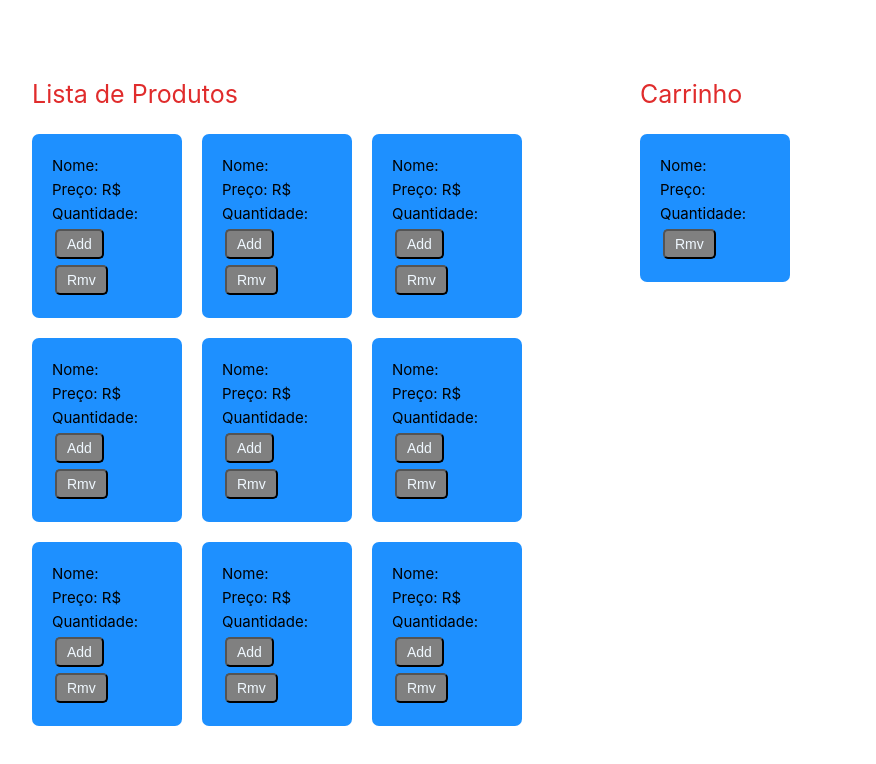
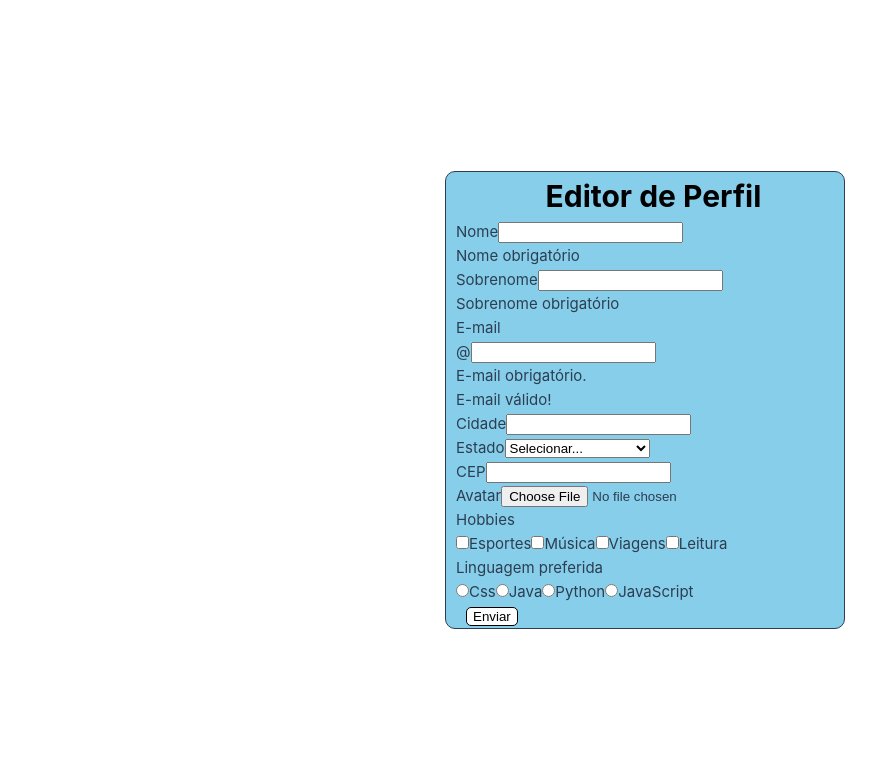
Before and after one commit to LeandroVish/formulario-vue, a Vue app: page / in a window 1280 px wide. Shown: the top 764 px of the page, without its empty margins (25-901 px from the left). Built offline with nearby package versions, Linux system fonts and the light colour scheme.

Commit message:
Formulario

```diff
--- a/src/App.vue
+++ b/src/App.vue
@@ -1,175 +1,253 @@
 <script setup>
 import { ref } from 'vue'
 
-const produtos = ref([
-{
-  id: 1,
-  nome: 'Camiseta',
-  preco: 49.90
-},
-{
-  id: 2,
-  nome: 'Calça',
-  preco: 99.90
-},
-{
-  id: 3,
-  nome: 'Meia',
-  preco: 9.90
-},
-{
-  id: 4,
-  nome: 'Sapato',
-  preco: 199.90
-},
-{
-  id: 5,
-  nome: 'Boné',
-  preco: 29.90
-},
-{
-  id: 6,
-  nome: 'Óculos',
-  preco: 99.90
-},
-{
-  id: 7,
-  nome: 'Relógio',
-  preco: 299.90
-},
-{
-  id: 8,
-  nome: 'Bermuda',
-  preco: 79.90
-},
-{
-  id: 9,
-  nome: 'Cueca',
-  preco: 19.90
-}
-])
-
-const carrinho = ref({
-  items: [
-{
-  id: 1,
-  nome: 'Camiseta',
-  preco: 49.90,
-  quantidade: 1,
-  valorTotal: 49.90
-},
-{
-  id: 2,
-  nome: 'Calça',
-  preco: 99.90,
-  quantidade: 2,
-  valorTotal: 199.80
-},
-{
-  id: 3,
-  nome: 'Meia',
-  preco: 9.90,
-  quantidade: 4,
-  valorTotal: 39.60
-}
-]
+const user = ref({
+  name: '',
+  surname: '',
+  email: '',
+  city: '',
+  state: '',
+  zip: '',
+  avatar: '',
+  hobbies: [],
+  preferredLanguage: ''
 })
 
-function remover(index) {
-  carrinho.value.splice(index, 1);
-}
-function adicionar(index) {
-  if(produtos.value[index].quantidade > 0){
+const states = [
+  { uf: 'AC', name: 'Acre' },
+  { uf: 'AL', name: 'Alagoas' },
+  { uf: 'AP', name: 'Amapá' },
+  { uf: 'AM', name: 'Amazonas' },
+  { uf: 'BA', name: 'Bahia' },
+  { uf: 'CE', name: 'Ceará' },
+  { uf: 'DF', name: 'Distrito Federal' },
+  { uf: 'ES', name: 'Espírito Santo' },
+  { uf: 'GO', name: 'Goiás' },
+  { uf: 'MA', name: 'Maranhão' },
+  { uf: 'MT', name: 'Mato Grosso' },
+  { uf: 'MS', name: 'Mato Grosso do Sul' },
+  { uf: 'MG', name: 'Minas Gerais' },
+  { uf: 'PA', name: 'Pará' },
+  { uf: 'PB', name: 'Paraíba' },
+  { uf: 'PR', name: 'Paraná' },
+  { uf: 'PE', name: 'Pernambuco' },
+  { uf: 'PI', name: 'Piauí' },
+  { uf: 'RJ', name: 'Rio de Janeiro' },
+  { uf: 'RN', name: 'Rio Grande do Norte' },
+  { uf: 'RS', name: 'Rio Grande do Sul' },
+  { uf: 'RO', name: 'Rondônia' },
+  { uf: 'RR', name: 'Roraima' },
+  { uf: 'SC', name: 'Santa Catarina' },
+  { uf: 'SP', name: 'São Paulo' },
+  { uf: 'SE', name: 'Sergipe' },
+  { uf: 'TO', name: 'Tocantins' }
+]
 
-    novoItem.value.id = produtos.value[index].id;
-    novoItem.value.nome = produtos.value[index].nome;
-    novoItem.value.preco = produtos.value[index].preco;
-    novoItem.value.quantidade = produtos.value[index].quantidade;
-  } else {
-    alert("Escolha uma quantidade do produto que você dejesa")
+const mostrarPerfil = ref(false)
+
+function handleFileUpload(e) {
+  const target = e.target
+  console.log(target)
+  if (target && target.files) {
+    const file = target.files[0]
+    user.value.avatar = URL.createObjectURL(file)
   }
 }
-function desconto(id) {
-  if (produtos.value[id].quantidade > 0) {
-    produtos.value[id].quantidade--;
-  }
+
+function salvarPerfil() {
+  mostrarPerfil.value = true
 }
 </script>
 
 <template>
-  <div class="geral">
-    <div class="listaProdutos">
-      <h2>Lista de Produtos</h2>
-      <div class="margemLista">
-        <div class="itens" v-for="(produt, index) in produtos" :key="index">
-          <p>Nome: {{ produtos.nome }}</p>
-          <p>Preço: R$ {{ produtos.preco }}</p>
-          <p>Quantidade: {{ produtos.quantidade }}</p>
-          <button @click="produtos.quantidade++">Add</button>
-          <button @click="desconto(produtos.id - 1)">Rmv</button>
-        </div>
-      </div>
-    </div>
-  </div>
-
-  <div class="carrinho">
-    <h2>Carrinho</h2>
-    <div class="itens" v-for="(produto, index) in carrinho" :key="index">
-      <p>Nome: {{ produto.nome }}</p>
-      <p>Preço: {{ produto.preco }}</p>
-      <p>Quantidade: {{ produto.quantidade }}</p>
-      <button @click="remover(index)">Rmv</button>
-    </div>
+  <div class="container">
+    <main>
+      <h1>Editor de Perfil</h1>
+      <transition name="form" mode="out-in">
+        <section v-if="mostrarPerfil">
+          <div class="resposta">
+            <p v-for="(value, key) of user" :key="key">{{ key }}: {{ value }}</p>
+            <img v-if="user.avatar" class="avatar" :src="user.avatar" />
+          </div>
+          <button class="btn btn-info" @click="mostrarPerfil = false">Esconder</button>
+        </section>
+        <form v-else class="conteudo" @submit.prevent="salvarPerfil()" validate>
+          <div class="col-md-4">
+            <label for="nameField" class="form-label">Nome</label>
+            <input type="text" class="form-control" id="nameField" v-model="user.name" required />
+            <div class="invalid-feedback">Nome obrigatório</div>
+          </div>
+          <div class="col-md-4">
+            <label for="surnameField" class="form-label">Sobrenome</label>
+            <input
+              type="text"
+              class="form-control"
+              id="surnameField"
+              v-model="user.surname"
+              required
+            />
+            <div class="invalid-feedback">Sobrenome obrigatório</div>
+          </div>
+          <div class="col-md-4">
+            <label for="emailField" class="form-label">E-mail</label>
+            <div class="input-group">
+              <span class="input-group-text" id="emailFieldPrepend">@</span>
+              <input
+                type="email"
+                class="form-control"
+                id="emailField"
+                aria-describedby="emailFieldPrepend"
+                v-model="user.email"
+                required
+              />
+              <div class="invalid-feedback">E-mail obrigatório.</div>
+              <div class="valid-feedback">E-mail válido!</div>
+            </div>
+          </div>
+          <div class="col-md-2">
+            <label for="cityField" class="form-label">Cidade</label>
+            <input type="text" class="form-control" id="cityField" v-model="user.city" />
+          </div>
+          <div class="col-md-2">
+            <label for="stateField" class="form-label">Estado</label>
+            <select class="form-select" id="stateField" v-model="user.state">
+              <option selected disabled value="">Selecionar...</option>
+              <option v-for="state of states" :key="state.uf" :value="state.uf">
+                {{ state.name }}
+              </option>
+            </select>
+          </div>
+          <div class="col-md-2">
+            <label for="zipField" class="form-label">CEP</label>
+            <input type="text" class="form-control" id="zipField" v-model="user.zip" />
+          </div>
+          <div class="col-md-6">
+            <label for="avatarField" class="form-label">Avatar</label>
+            <input
+              type="file"
+              class="form-control"
+              id="avatarField"
+              @change="handleFileUpload($event)"
+            />
+          </div>
+          <div class="col-6">
+            <p class="mb-0">Hobbies</p>
+            <input
+              class="ms-3 me-1"
+              type="checkbox"
+              id="hobbiesField"
+              value="esportes"
+              v-model="user.hobbies"
+            />
+            <label for="hobbiesField">Esportes</label>
+            <input
+              class="ms-3 me-1"
+              type="checkbox"
+              id="hobbiesField"
+              value="música"
+              v-model="user.hobbies"
+            />
+            <label for="hobbiesField">Música</label>
+            <input
+              class="ms-3 me-1"
+              type="checkbox"
+              id="hobbiesField"
+              value="viagens"
+              v-model="user.hobbies"
+            />
+            <label for="hobbiesField">Viagens</label>
+            <input
+              class="ms-3 me-1"
+              type="checkbox"
+              id="hobbiesField"
+              value="leitura"
+              v-model="user.hobbies"
+            />
+            <label for="hobbiesField">Leitura</label>
+          </div>
+          <div class="col-6">
+            <p class="mb-0">Linguagem preferida</p>
+            <input
+              class="ms-3 me-1"
+              type="radio"
+              v-model="user.preferredLanguage"
+              value="C"
+              id="langC"
+            />
+            <label for="langC">Css</label>
+            <input
+              class="ms-3 me-1"
+              type="radio"
+              v-model="user.preferredLanguage"
+              value="Java"
+              id="langJava"
+            />
+            <label for="langJava">Java</label>
+            <input
+              class="ms-3 me-1"
+              type="radio"
+              v-model="user.preferredLanguage"
+              value="Python"
+              id="langPython"
+            />
+            <label for="langPython">Python</label>
+            <input
+              class="ms-3 me-1"
+              type="radio"
+              v-model="user.preferredLanguage"
+              value="Javascript"
+              id="langJs"
+            />
+            <label for="langJs">JavaScript</label>
+          </div>
+          <div class="col-12">
+            <button class="btn btn-primary" type="submit">Enviar</button>
+          </div>
+        </form>
+      </transition>
+    </main>
   </div>
 </template>
 
 <style scoped>
-.listaProdutos {
-  text-align: auto;
-  margin: 15px;
-  margin-top: 15px;
-  width: auto;
-  height: auto;
+.container  {
+  background-color: skyblue;
   border-radius: 10px;
+  margin-left: 20%;
+  width: 400px;
+  left: 150px;
+  border: solid 1px;
+}
+h1 {
   color: black;
+  left: 25%;
+  font-weight: bold
 }
-.carrinho {
-  text-align: auto;
-  margin: 15px;
-  margin-top: 15px;
-  width: auto;
-  height: auto;
-  border-radius: 10px;
+
+.avatar {
+  width: 200px;
+  height: 300px;
+  border-radius: 20%;
+}
+
+.conteudo {
+  left: 10px;
+}
+
+.resposta {
+  left: 10px;
+}
+.btn {
   color: black;
+  background-color: white;
+  border: solid 1px;
+  border-radius: 5px;
+  left: 10px;
 }
-.margemLista {
-display: flex;
-flex-direction: row;
-flex-wrap: wrap;
+.form-leave-active {
+  transition: opacity 0.4s ease;
 }
-.itens {
-  width: 150px;
-  padding: 20px;
-  background-color: dodgerblue;
-  margin: 10px;
-  border-radius: 7px;
-}
-.geral {
-  display: grid;
-  grid-template-columns: auto;
-}
-h1, h2 {
-  margin-top: 0;
-  padding: 10px;
-  font-size: 25px;
-  color: rgb(224, 44, 44);
-}
-button {
-  margin: 3px;
-  font-size: 14px;
-  background-color: gray;
-  color: aliceblue;
-  border-radius: 5px;
-  padding: 5px 10px;
+.form-leave-to {
+  opacity: 0;
 }
 </style>
```
Also changed, not shown: src/main.js (line endings or trailing spaces).
